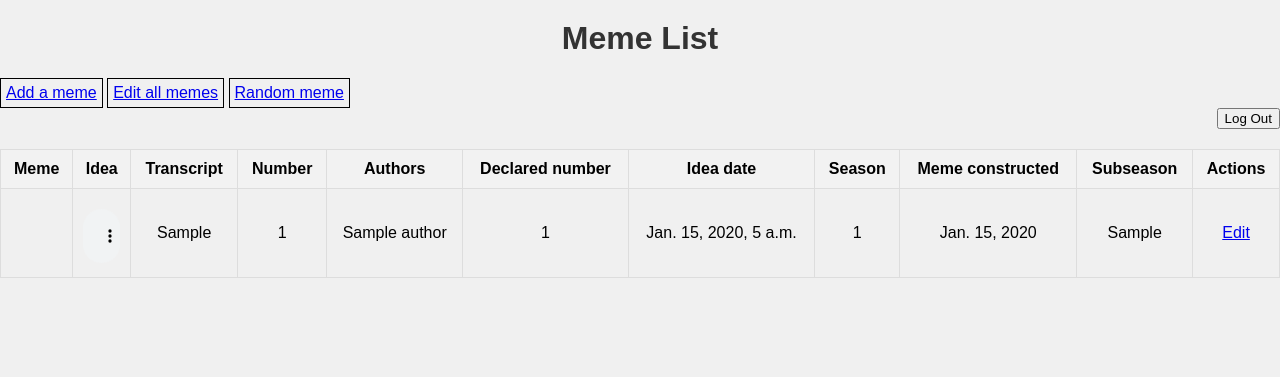
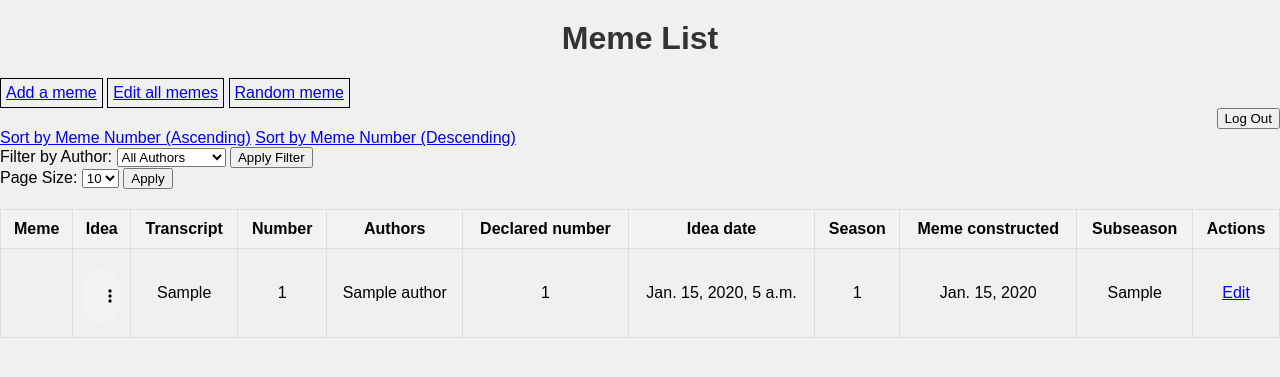
Before and after one commit to danielkinahan/gargboyz, a Django app: page /memes/ in a window 1280 px wide. Shown: the top 377 px of the page. Run offline with Django 5.2, Linux system fonts and the light colour scheme; a user stored in the database is signed in; tables that the repository leaves empty hold one stand-in row (values such as "Sample post").

Commit message:
Added filtering

```diff
--- a/memes/templates/meme_list.html
+++ b/memes/templates/meme_list.html
@@ -23,6 +23,43 @@
         {% csrf_token %}
         <button type="submit">Log Out</button>
     </form>
+
+    <a href="?sort_by=number&direction=asc">Sort by Meme Number (Ascending)</a>
+    <a href="?sort_by=number&direction=desc">Sort by Meme Number (Descending)</a>
+
+    <form action="{% url 'read' %}" method="get">
+        <label for="author">Filter by Author:</label>
+        <select name="author" id="author">
+            <option value="">All Authors</option>
+            {% for author in authors %}
+            <option value="{{ author }}">{{ author }}</option>
+            {% endfor %}
+        </select>
+        <button type="submit">Apply Filter</button>
+    </form>
+
+    <form action="{% url 'read' %}" method="get">
+        <label for="page_size">Page Size:</label>
+        <select name="page_size" id="page_size">
+            <option value="5" {% if page_size == 5 %} selected {% endif %}>5</option>
+            <option value="10" {% if page_size == 10 %} selected {% endif %}>10</option>
+            <option value="15" {% if page_size == 15 %} selected {% endif %}>15</option>
+            <option value="all" {% if page_size == 'all' %} selected {% endif %}>All</option>
+        </select>
+        <button type="submit">Apply</button>
+    </form>
+
+    <div class="pagination">
+        <span class="step-links">
+            {% if memes.has_previous %}
+            <a href="?page=1">&laquo; first</a>
+            <a href="?page={{ memes.previous_page_number }}">previous</a>
+            {% endif %}
+            {% if memes.has_next %}
+            <a href="?page={{ memes.next_page_number }}">next</a>
+            <a href="?page={{ memes.paginator.num_pages }}">last &raquo;</a>
+            {% endif %}
+            <span class="current">
                 <table>
                     <thead>
                         <tr>
@@ -84,6 +121,9 @@
                         {% endfor %}
                     </tbody>
                 </table>
+            </span>
+        </span>
+    </div>
 </body>
 
 </html>
--- a/memes/views.py
+++ b/memes/views.py
@@ -1,4 +1,6 @@
 from django.shortcuts import render, redirect
+from django.core.paginator import Paginator, EmptyPage, PageNotAnInteger
+from django.http import QueryDict
 from django.contrib.auth.decorators import login_required
 from rest_framework import status
 from rest_framework.response import Response
@@ -10,7 +12,7 @@
 import json
 
 from .forms import MemeAddForm, MemeEditForm, MemeAddFormSet
-from .models import Meme
+from .models import Meme, Author
 from .utils import get_extension, transcribe_audio
 from .serializers import MemeSerializer
 
@@ -32,8 +34,47 @@
 
 @login_required
 def read(request):
+    # Get existing query parameters
+    params = QueryDict(request.GET.urlencode(), mutable=True)
+
+    sort_by = params.get('sort_by', 'number')
+    direction = params.get('direction', 'desc')
+    filter_author = params.get('author', None)
+
     memes = Meme.objects.all()
-    return render(request, 'meme_list.html', {'memes': memes})
+
+    if filter_author:
+        memes = memes.filter(authors__name=filter_author)
+
+    if direction == 'asc':
+        memes = memes.order_by(sort_by)
+    else:
+        memes = memes.order_by(f'-{sort_by}')
+
+    page_size = params.get('page_size')
+
+    if page_size == 'all':
+        # If 'all' is selected, display all memes without pagination
+        memes = memes.all()  # Retrieve all memes without pagination
+        page_size = None  # Set page_size to None to indicate all memes
+    else:
+        # Convert to integer if not 'all'
+        if not page_size:
+            page_size = 10
+        page_size = int(page_size)
+        paginator = Paginator(memes, page_size)
+        page = params.get('page')
+
+        try:
+            memes = paginator.page(page)
+        except PageNotAnInteger:
+            memes = paginator.page(1)
+        except EmptyPage:
+            memes = paginator.page(paginator.num_pages)
+
+    authors = Author.objects.all()
+
+    return render(request, 'meme_list.html', {'memes': memes, 'authors': authors, 'page_size': page_size, 'params': params})
 
 
 @login_required
```
Lines whose indentation alone changed are shown as unchanged.
